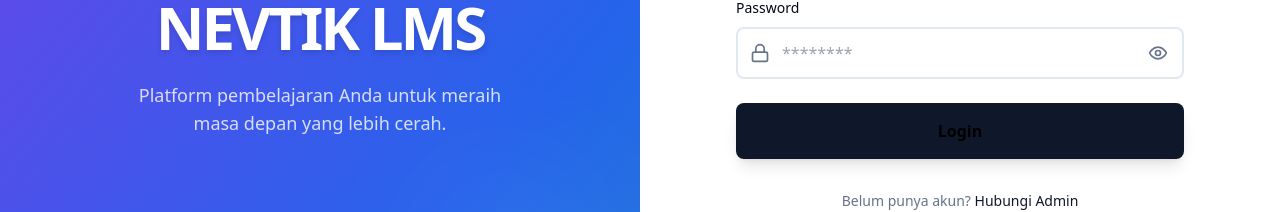
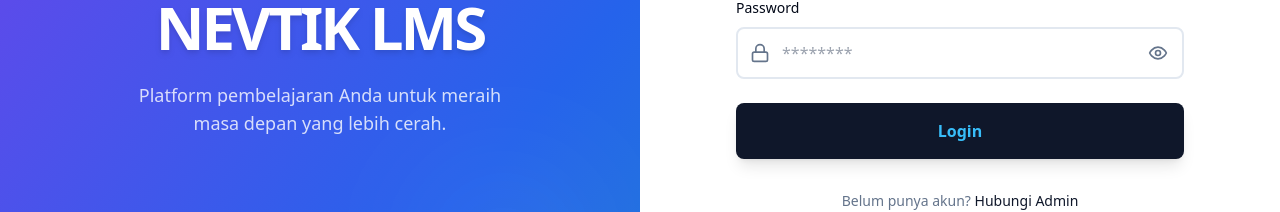
Before and after one commit to ikhfri/eduvate-frontend, a Next.js app: page /login in a window 1280 px wide. Shown: the part 417-629 px from the top of the page. Built offline with nearby package versions, Linux system fonts and the light colour scheme.

Commit message:
change button

```diff
--- a/src/app/(auth)/login/page.tsx
+++ b/src/app/(auth)/login/page.tsx
@@ -182,7 +182,7 @@ export default function LoginPage() {
 
             <button
               type="submit"
-              className="w-full inline-flex items-center justify-center p-4 text-base font-semibold text-black bg-primary rounded-lg shadow-lg hover:bg-primary/90 disabled:opacity-70 disabled:cursor-not-allowed transition-all duration-300 hover:scale-[1.02] active:scale-[0.98] focus:outline-none focus:ring-2 focus:ring-primary focus:ring-offset-2 focus:ring-offset-background"
+              className="w-full inline-flex items-center justify-center p-4 text-base font-semibold text-sky-400 bg-primary rounded-lg shadow-lg hover:bg-primary/90 disabled:opacity-70 disabled:cursor-not-allowed transition-all duration-300 hover:scale-[1.02] active:scale-[0.98] focus:outline-none focus:ring-2 focus:ring-primary focus:ring-offset-2 focus:ring-offset-background"
               disabled={isSubmitting}
             >
               {isSubmitting ? (
```
